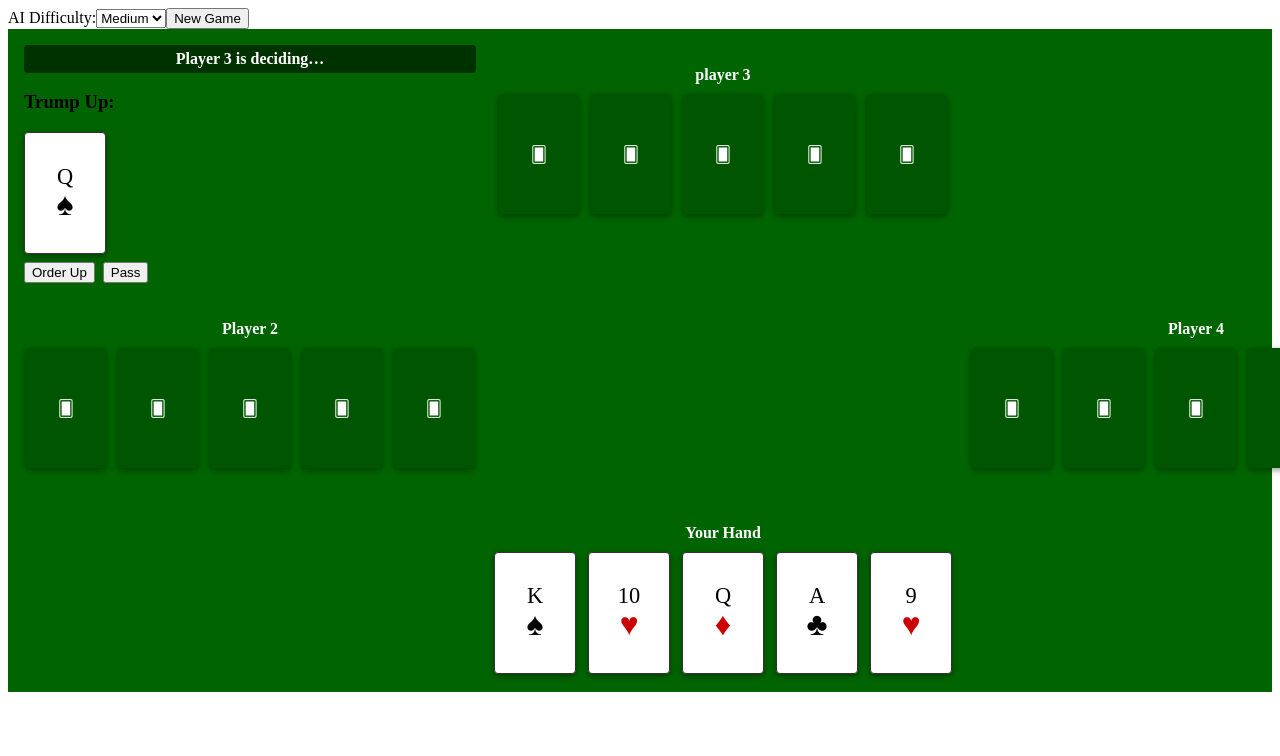
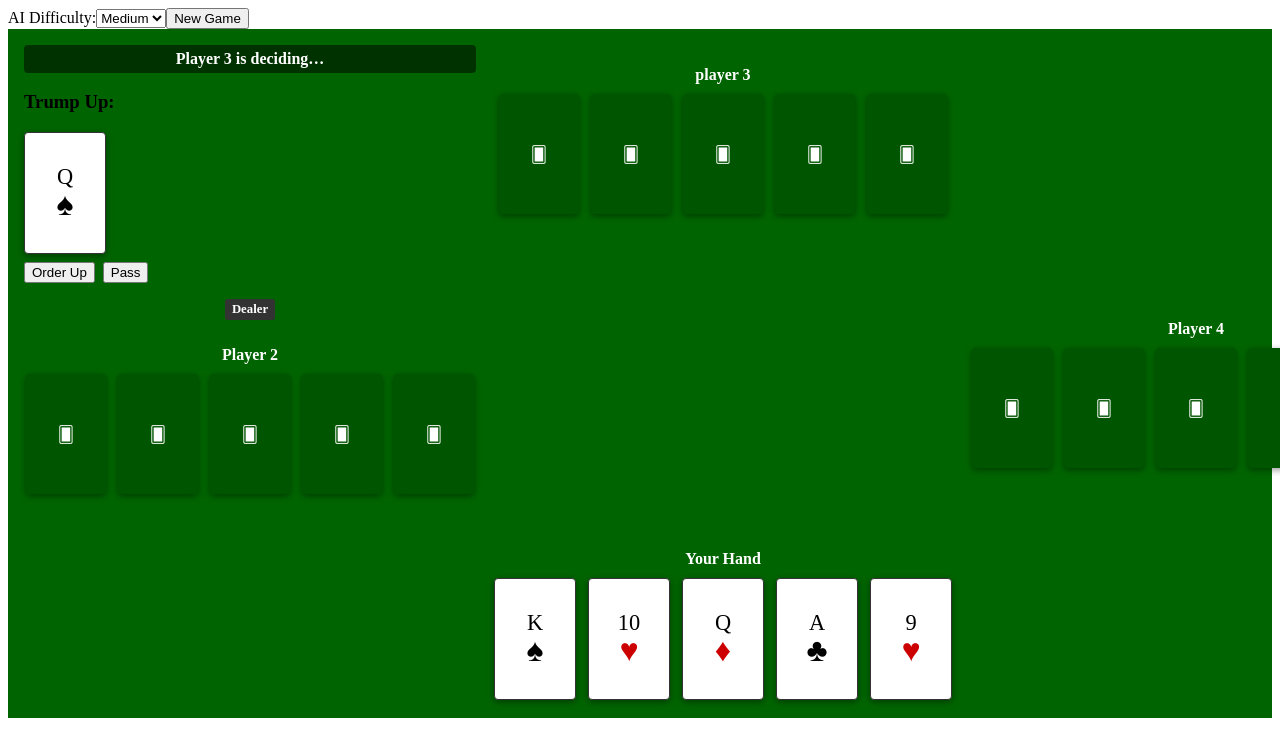
Before and after one commit to nalthoff/AI-Euchre, an Angular app: page / in a window 1280 px wide. Both pictures are taken after a click on the button "New Game". Shown: the top 756 px of the page. Built offline with nearby package versions, Linux system fonts and the light colour scheme.

Commit message:
added a dealer indicator. Fixed discard when user is dealer

```diff
--- a/src/app/game-board/game-board.component.html
+++ b/src/app/game-board/game-board.component.html
@@ -32,18 +32,21 @@
 
   <!-- 2) AI seats, once trump is set -->
   <div class="seat top" *ngIf="gameSvc.currentHands.length > 0">
+    <span class="dealer-indicator" *ngIf="gameSvc.dealerIndex === 2">Dealer</span>
     <h4>player 3</h4>
     <div class="cards">
       <div class="card-back" *ngFor="let _ of gameSvc.currentHands[2]">🂠</div>
     </div>
   </div>
   <div class="seat left" *ngIf="gameSvc.currentHands.length > 0">
+    <span class="dealer-indicator" *ngIf="gameSvc.dealerIndex === 1">Dealer</span>
     <h4>Player 2</h4>
     <div class="cards">
       <div class="card-back" *ngFor="let _ of gameSvc.currentHands[1]">🂠</div>
     </div>
   </div>
   <div class="seat right" *ngIf="gameSvc.currentHands.length > 0">
+    <span class="dealer-indicator" *ngIf="gameSvc.dealerIndex === 3">Dealer</span>
     <h4>Player 4</h4>
     <div class="cards">
       <div class="card-back" *ngFor="let _ of gameSvc.currentHands[3]">🂠</div>
@@ -72,6 +75,7 @@
 
   <!-- 4) Human hand at bottom; clickable cards -->
   <div class="seat bottom" *ngIf="gameSvc.currentHands.length > 0">
+    <span class="dealer-indicator" *ngIf="gameSvc.dealerIndex === 0">Dealer</span>
     <h4>Your Hand</h4>
     <p *ngIf="gameSvc.awaitingDiscard" class="discard-hint">
       Click a card below to discard
--- a/src/app/game-board/game-board.component.scss
+++ b/src/app/game-board/game-board.component.scss
@@ -177,3 +177,14 @@
     color: #fff;
   }
 }
+
+.dealer-indicator {
+  display: block;
+  font-size: 0.8rem;
+  font-weight: bold;
+  color: #fff;
+  background-color: #333;
+  padding: 0.2rem 0.4rem;
+  border-radius: 3px;
+  margin-bottom: 0.3rem;
+}
--- a/src/app/services/game.service.ts
+++ b/src/app/services/game.service.ts
@@ -78,13 +78,17 @@ export class GameService {
   /** Called when `currentOrderPlayer` orders up */
   orderUpBy(player: number): void {
     if (!this.currentKitty) return;
-    // Set trump suit
+
+    // 1) Set trump to the up-card’s suit
     this.trump = this.currentKitty.suit;
-    // Dealer picks it up & must discard
-    if (player === this.dealerIndex) {
-      this.currentHands[player].push(this.currentKitty);
-      this.awaitingDiscard = true;
-    }
+
+    // 2) Dealer (not the caller) picks up the card
+    this.currentHands[this.dealerIndex].push(this.currentKitty);
+
+    // 3) If you’re the dealer, enter discard mode
+    this.awaitingDiscard = (this.dealerIndex === 0);
+
+    // 4) Remove the kitty and end ordering
     this.currentKitty = null;
     this.orderRound = 0;
   }
```
